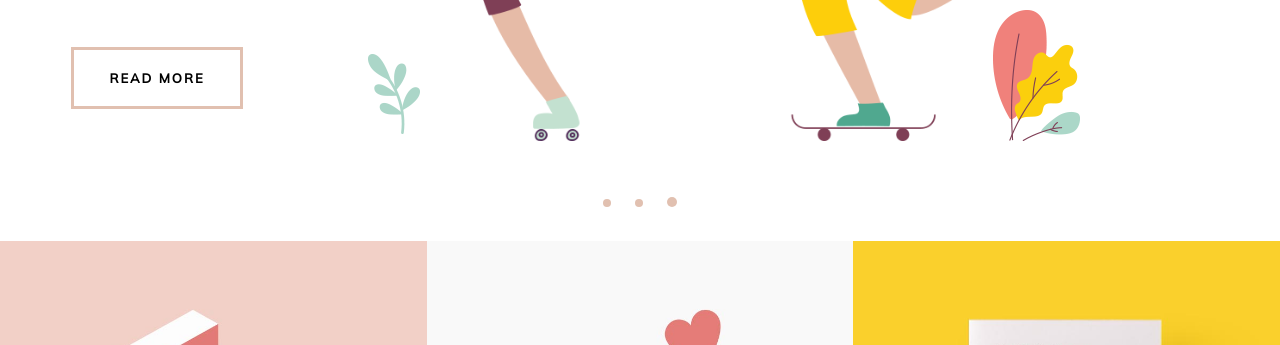
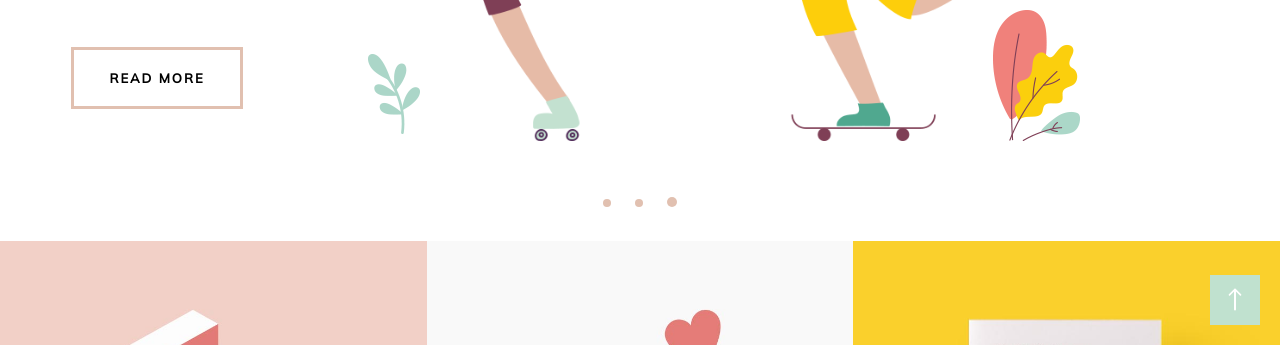
Before and after one commit to C-Bertotti/proj-html-vuejs, a website: page index.html in a window 1280 px wide. Shown: the part 455-800 px from the top of the page. Drawn offline with nearby package versions, Linux system fonts and the light colour scheme; a web font is replaced by a local one.

Commit message:
Aggiunta freccia fixed in basso a dx

```diff
--- a/index.html
+++ b/index.html
@@ -158,6 +158,13 @@
                         </article>
                     </div>
                 </section>
+                <!-- freccia fixed -->
+                <div class="up">
+                    <a href="#root">
+                        <img src="img/svg/frecca-up.svg" alt="torna su">
+                    </a>
+                </div>
+                <!-- freccia fixed -->
             </main>
             <footer>
                 <div class="container container--s">
--- a/src/Partials/_common.scss
+++ b/src/Partials/_common.scss
@@ -1,3 +1,7 @@
+html {
+    scroll-behavior: smooth;
+}
+
 * {
     padding: 0;
     margin: 0;
@@ -29,3 +33,22 @@ ul {
 .centered {
     text-align: center;
 }
+
+.up {
+    width: 50px;
+    height: 50px;
+    background-color: $primaryColorDark;
+    color: #fff;
+    position: fixed;
+    right: 20px;
+    bottom: 20px;
+    text-align: center;
+
+    a {
+        display: inline-block;
+        width: 100%;
+        height: 100%;
+        padding: 13px;
+    }
+
+}
```
Also changed, not shown: dist/style.css, img/svg/circle-neg.svg (renamed from img/svg/svg-5.svg), img/svg/frecca-up.svg (renamed from img/svg/svg-2.svg).
